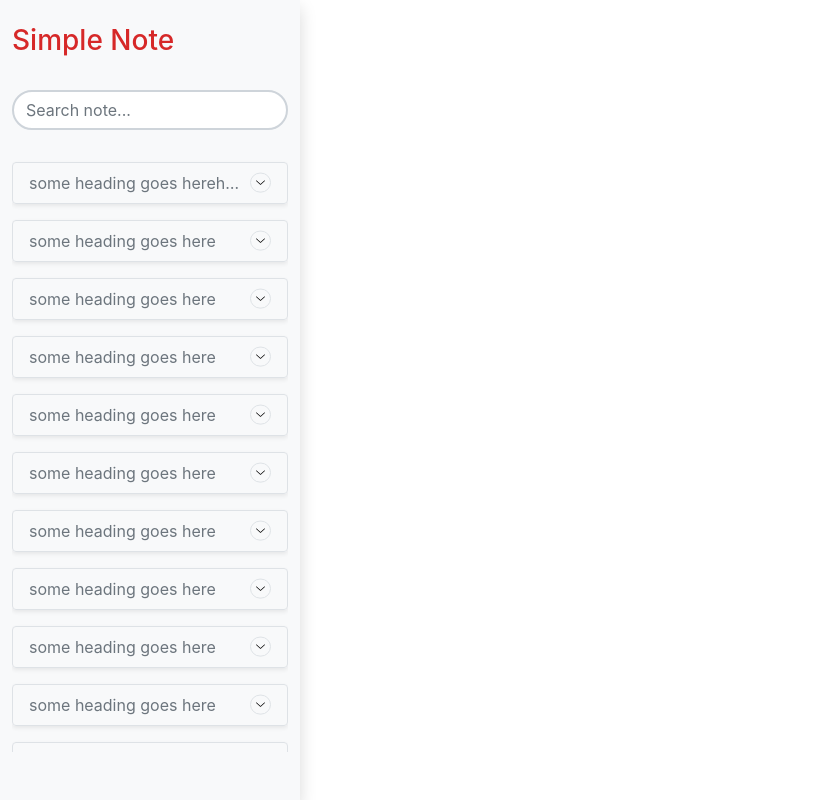
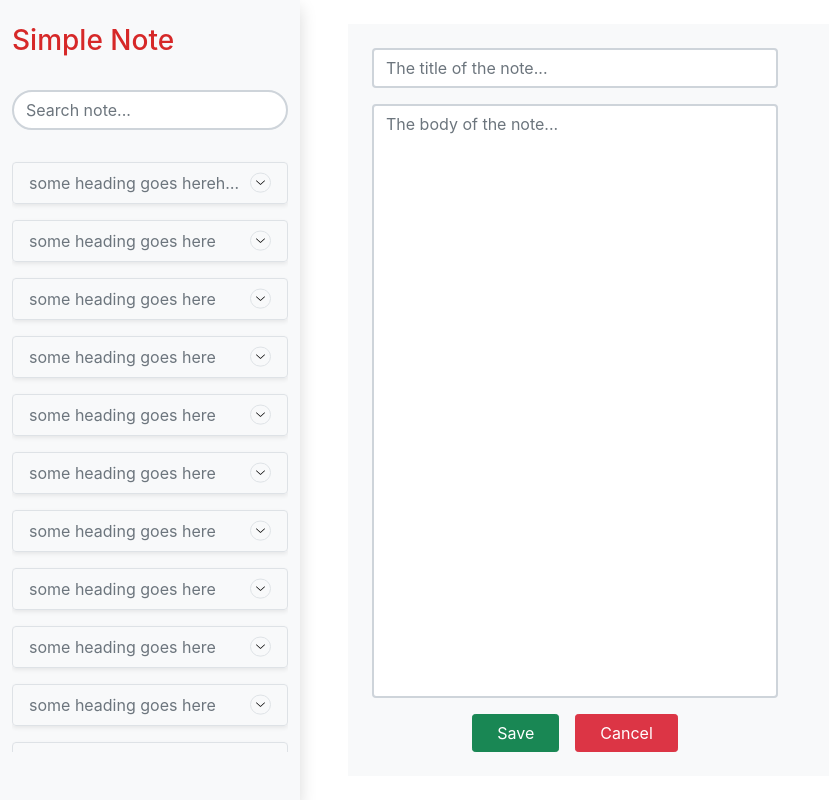
Before and after one commit to andry-iany/simple-note, a React (Vite) app in the folder client/: page / in a window 1280 px wide. Shown: the whole page, without its empty margins (0-829 px from the left). Built offline with nearby package versions, Linux system fonts and the light colour scheme.

Commit message:
feat(note): create page to live edit a note

```diff
--- a/client/src/App.css
+++ b/client/src/App.css
@@ -13,7 +13,8 @@
   border: 1px solid #d62828;
 }
 
-input:focus {
+input:focus,
+textarea:focus {
   border-color: #d62828 !important;
   box-shadow: none !important;
 }
--- a/client/src/App.tsx
+++ b/client/src/App.tsx
@@ -3,6 +3,7 @@
 import "bootstrap/dist/js/bootstrap.min.js";
 import "bootstrap/dist/css/bootstrap.min.css";
 import { Col, Row } from "react-bootstrap";
+import Note from "./views/Note/Note";
 
 function App() {
   return (
@@ -11,6 +12,9 @@
         <Col className="bg-light shadow" style={{ maxWidth: "300px" }}>
           <SideLinks />
         </Col>
+        <Col className="p-0">
+          <Note />
+        </Col>
       </Row>
     </div>
   );
--- /dev/null
+++ b/client/src/views/Note/Note.tsx
@@ -0,0 +1,29 @@
+import { useState } from "react";
+import { Col, Row } from "react-bootstrap";
+import NoteEditForm from "./NoteEditForm";
+import NotePreview from "./NotePreview";
+
+export interface INote {
+  title: string;
+  body: string;
+}
+
+const Note = () => {
+  const [preview, setPreview] = useState<INote>({ title: "", body: "" });
+  return (
+    <div className="px-5 py-4 vh-100 d-flex flex-column">
+      <div className="bg-light p-4 h-100">
+        <Row xs={2} className="h-100">
+          <Col className="h-100">
+            <NoteEditForm setNote={setPreview} />
+          </Col>
+          <Col className="h-100 overflow-auto">
+            <NotePreview note={preview} />
+          </Col>
+        </Row>
+      </div>
+    </div>
+  );
+};
+
+export default Note;
--- /dev/null
+++ b/client/src/views/Note/NoteEditForm.tsx
@@ -0,0 +1,52 @@
+import React, { FC, FormEvent } from "react";
+import { Button, Form } from "react-bootstrap";
+import Note, { INote } from "./Note";
+
+export interface INoteEditForm {
+  setNote: (note: INote | ((note: INote) => INote)) => void;
+}
+
+const NoteEditForm: FC<INoteEditForm> = ({ setNote }) => {
+  const handleChange = (e: React.SyntheticEvent<HTMLFormElement>) => {
+    const target = e.target as HTMLInputElement | HTMLTextAreaElement;
+    const inputName = target.name;
+
+    if (inputName === "title" || inputName === "body") {
+      setNote((note) => {
+        return { ...note, [inputName]: target.value };
+      });
+    }
+  };
+
+  return (
+    <Form onChange={handleChange} className="h-100 d-flex flex-column">
+      <Form.Group className="mb-3">
+        <Form.Control
+          type="text"
+          name="title"
+          className="border-2"
+          placeholder="The title of the note..."
+        />
+      </Form.Group>
+      <Form.Group className="mb-3 h-100">
+        <Form.Control
+          as="textarea"
+          name="body"
+          className="border-2 h-100"
+          placeholder="The body of the note..."
+          style={{ resize: "none" }}
+        />
+      </Form.Group>
+      <Form.Group className="text-center">
+        <Button className="mx-2 rounded-1 px-4" variant="success">
+          Save
+        </Button>
+        <Button className="mx-2 rounded-1 px-4" variant="danger">
+          Cancel
+        </Button>
+      </Form.Group>
+    </Form>
+  );
+};
+
+export default NoteEditForm;
--- /dev/null
+++ b/client/src/views/Note/NotePreview.tsx
@@ -0,0 +1,20 @@
+import { FC } from "react";
+import Markdown from "markdown-to-jsx";
+import { INote } from "./Note";
+
+interface INotePreview {
+  note: INote;
+}
+
+const NotePreview: FC<INotePreview> = ({ note: { title, body } }) => {
+  return (
+    <div className="text-break d-flex flex-column">
+      <h1 className="mb-3">{title}</h1>
+      <div className="h-100">
+        <Markdown>{body}</Markdown>
+      </div>
+    </div>
+  );
+};
+
+export default NotePreview;
```
